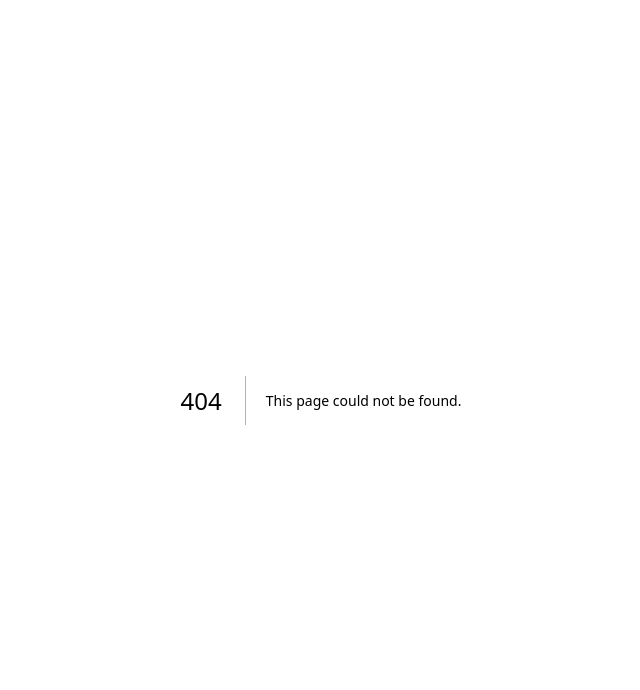
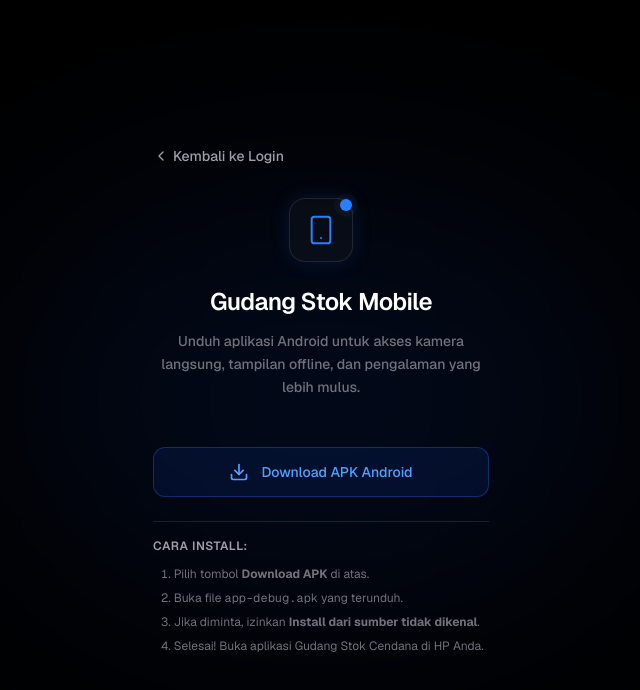
Before and after one commit to samuelindra123/gudangstokcendana, a Next.js app in the folder frontend/: page /download in a window 1280 px wide. Before the commit this address had no page. Shown: the top 690 px of the page, without its empty margins (319-959 px from the left). Built offline with nearby package versions, Linux system fonts and the light colour scheme.

Commit message:
feat: add download page for android APK and place artifact in public folder

```diff
--- /dev/null
+++ b/frontend/src/app/download/page.tsx
@@ -0,0 +1,88 @@
+'use client';
+
+import { useEffect, useState } from "react";
+import { useRouter } from "next/navigation";
+import Link from "next/link";
+import { Download, ChevronLeft, Smartphone } from "lucide-react";
+
+export default function DownloadApp() {
+  const router = useRouter();
+  const [isNativeApp, setIsNativeApp] = useState(false);
+
+  useEffect(() => {
+    // Check if the user is already inside the Capacitor mobile app
+    if (typeof window !== "undefined") {
+      const isCapacitor = (window as any).Capacitor !== undefined || navigator.userAgent.includes("Capacitor");
+      if (isCapacitor) {
+        setIsNativeApp(true);
+        // Redirect inside app: Because they are already using the native app,
+        // redirect them back to the login/web context to prevent downloading the app again.
+        router.replace("/");
+      }
+    }
+  }, [router]);
+
+  if (isNativeApp) {
+    return <div className="min-h-screen bg-black" />; // Blank while redirecting
+  }
+
+  return (
+    <div className="relative flex min-h-screen flex-col items-center justify-center overflow-hidden bg-black font-sans selection:bg-white/30 text-white">
+      {/* Premium background glow */}
+      <div className="absolute top-1/2 left-1/2 -translate-x-1/2 -translate-y-1/2 w-[600px] h-[400px] bg-blue-600/10 blur-[120px] rounded-full pointer-events-none" />
+
+      <div className="relative w-full max-w-sm px-6">
+
+        {/* Back button */}
+        <Link href="/" className="inline-flex items-center text-sm font-medium text-zinc-400 hover:text-white mb-8 transition-colors">
+          <ChevronLeft className="w-4 h-4 mr-1" />
+          Kembali ke Login
+        </Link>
+
+        <div className="flex flex-col items-center space-y-6 text-center">
+
+          <div className="flex h-16 w-16 items-center justify-center rounded-2xl border border-white/10 bg-white/[0.03] shadow-[0_0_20px_rgba(59,130,246,0.15)] relative">
+            <Smartphone className="h-8 w-8 text-blue-500" strokeWidth={1.5} />
+            {/* Notification dot */}
+            <span className="absolute top-0 right-0 flex h-3 w-3">
+              <span className="animate-ping absolute inline-flex h-full w-full rounded-full bg-blue-400 opacity-75"></span>
+              <span className="relative inline-flex rounded-full h-3 w-3 bg-blue-500"></span>
+            </span>
+          </div>
+
+          <div className="space-y-3">
+            <h1 className="text-2xl font-semibold tracking-tight text-white">
+              Gudang Stok Mobile
+            </h1>
+            <p className="text-sm font-medium text-zinc-500 leading-relaxed">
+              Unduh aplikasi Android untuk akses kamera langsung, tampilan offline, dan pengalaman yang lebih mulus.
+            </p>
+          </div>
+
+          <div className="w-full pt-6">
+            <a
+              href="/app-debug.apk"
+              download
+              className="group relative flex w-full items-center justify-center gap-3 rounded-xl border border-blue-500/30 bg-blue-600/10 py-3.5 px-4 text-sm font-medium text-blue-400 transition-all hover:bg-blue-600 hover:text-white hover:border-blue-500 hover:shadow-[0_0_20px_rgba(37,99,235,0.4)] focus:outline-none active:scale-[0.98]"
+            >
+              <Download className="h-5 w-5" strokeWidth={2} />
+              Download APK Android
+            </a>
+          </div>
+
+          <div className="pt-4 border-t border-white/10 w-full text-left">
+            <h3 className="text-xs font-semibold text-zinc-400 uppercase tracking-wider mb-3">Cara Install:</h3>
+            <ol className="text-xs text-zinc-500 space-y-2 list-decimal list-inside pl-2">
+              <li>Pilih tombol <strong>Download APK</strong> di atas.</li>
+              <li>Buka file <code>app-debug.apk</code> yang terunduh.</li>
+              <li>Jika diminta, izinkan <strong>Install dari sumber tidak dikenal</strong>.</li>
+              <li>Selesai! Buka aplikasi Gudang Stok Cendana di HP Anda.</li>
+            </ol>
+          </div>
+
+        </div>
+
+      </div>
+    </div>
+  );
+}
--- a/frontend/src/app/page.tsx
+++ b/frontend/src/app/page.tsx
@@ -4,12 +4,21 @@ import { account } from "@/lib/appwrite";
 import { useEffect, useState } from "react";
 import { useRouter } from "next/navigation";
 import { OAuthProvider } from "appwrite";
+import Link from "next/link";
+import { Smartphone } from "lucide-react";
 
 export default function Login() {
   const router = useRouter();
   const [isLoading, setIsLoading] = useState(true);
+  const [isNativeApp, setIsNativeApp] = useState(false);
 
   useEffect(() => {
+    // Detect if we are inside the Capacitor Mobile App
+    if (typeof window !== "undefined") {
+      const isCapacitor = (window as any).Capacitor !== undefined || navigator.userAgent.includes("Capacitor");
+      setIsNativeApp(isCapacitor);
+    }
+
     // Check if user is already logged in
     async function checkSession() {
       try {
@@ -56,7 +65,7 @@ export default function Login() {
             </p>
           </div>
 
-          <div className="w-full pt-4">
+          <div className="w-full pt-4 space-y-4">
             <button
               type="button"
               onClick={loginWithGoogle}
@@ -70,6 +79,19 @@ export default function Login() {
               </svg>
               Continue with Google
             </button>
+
+            {/* Always rendered, but hidden based on state so no flash of content initially */}
+            {!isNativeApp && (
+              <div className="pt-2 animate-in fade-in duration-700">
+                <Link
+                  href="/download"
+                  className="flex items-center justify-center gap-2 text-sm text-zinc-400 font-medium hover:text-white transition-colors"
+                >
+                  <Smartphone className="h-4 w-4" />
+                  Unduh Aplikasi Mobile
+                </Link>
+              </div>
+            )}
           </div>
         </div>
 
```
Also changed, not shown: 2 other files (tests, documents, lock files or other folders).
